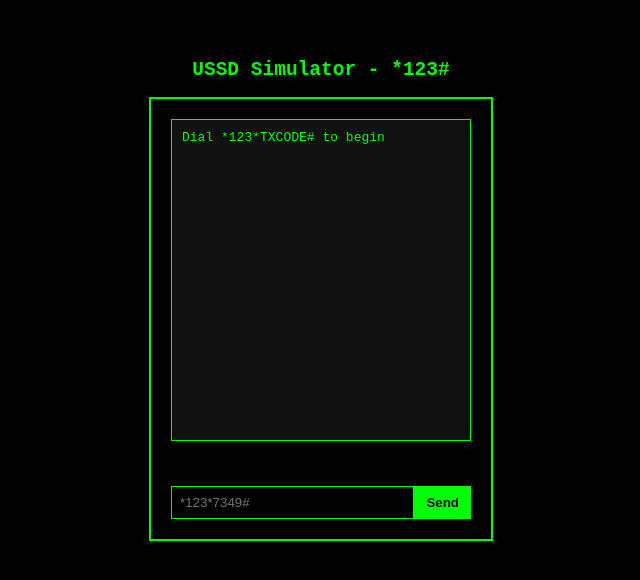
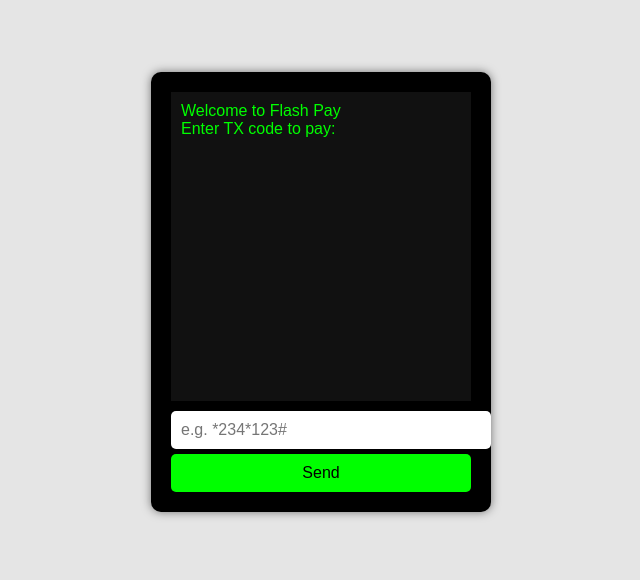
Before and after one commit to kirish34/flashpay-backend, a website: page ussd-simulator.html in a window 1280 px wide. Shown: the part 108-688 px from the top of the page, without its empty margins (319-959 px from the left). Drawn offline with Linux system fonts and the light colour scheme.

```diff
--- a/ussd-simulator.html
+++ b/ussd-simulator.html
@@ -1,101 +1,105 @@
 <!DOCTYPE html>
 <html lang="en">
 <head>
-  <meta charset="UTF-8" />
-  <meta name="viewport" content="width=device-width, initial-scale=1.0" />
-  <title>USSD Simulator - Flash Pay</title>
+    <meta charset="UTF-8">
+    <title>Flash Pay USSD Simulator</title>
     <style>
         body {
-      font-family: monospace;
-      background: #000;
-      color: #0f0;
+            font-family: Arial, sans-serif;
+            background-color: #e5e5e5;
             display: flex;
-      flex-direction: column;
             align-items: center;
             justify-content: center;
             height: 100vh;
             margin: 0;
         }
         .ussd-screen {
-      border: 2px solid #0f0;
+            background-color: #000;
+            color: #0f0;
             padding: 20px;
             width: 300px;
             height: 400px;
             display: flex;
             flex-direction: column;
             justify-content: space-between;
+            border-radius: 10px;
+            box-shadow: 0 0 10px rgba(0,0,0,0.5);
         }
-    .display {
-      background: #111;
-      color: #0f0;
-      height: 300px;
+        .screen {
+            background-color: #111;
+            padding: 10px;
+            flex-grow: 1;
             overflow-y: auto;
-      padding: 10px;
-      border: 1px solid #0f0;
-    }
-    .input-group {
-      display: flex;
+            margin-bottom: 10px;
+            font-size: 16px;
         }
         input[type="text"] {
-      flex: 1;
-      padding: 8px;
-      background: #000;
-      color: #0f0;
-      border: 1px solid #0f0;
+            padding: 10px;
+            font-size: 16px;
+            width: 100%;
+            border: none;
+            border-radius: 5px;
+            outline: none;
         }
         button {
-      padding: 8px 12px;
-      background: #0f0;
+            padding: 10px;
+            font-size: 16px;
+            background-color: #0f0;
             border: none;
-      color: #000;
-      font-weight: bold;
+            border-radius: 5px;
+            margin-top: 5px;
             cursor: pointer;
         }
     </style>
 </head>
 <body>
-  <h2>USSD Simulator - *123#</h2>
+
 <div class="ussd-screen">
-    <div class="display" id="ussdDisplay">Dial *123*TXCODE# to begin</div>
-    <div class="input-group">
-      <input type="text" id="ussdInput" placeholder="*123*7349#" />
-      <button onclick="submitUSSD()">Send</button>
+    <div class="screen" id="screen">
+        Welcome to Flash Pay<br>Enter TX code to pay:
     </div>
+    <input type="text" id="input" placeholder="e.g. *234*123#">
+    <button onclick="sendUSSD()">Send</button>
 </div>
 
 <script>
-    async function submitUSSD() {
-      const input = document.getElementById("ussdInput").value.trim();
-      const display = document.getElementById("ussdDisplay");
-      display.innerHTML += `\n> ${input}`;
+    async function sendUSSD() {
+        const input = document.getElementById('input').value.trim();
+        const screen = document.getElementById('screen');
 
-      const match = input.match(/\*123\*(\d+)#/);
-      if (!match) {
-        display.innerHTML += "\nInvalid format. Use *123*TXCODE#";
+        if (!input.startsWith('*') || !input.endsWith('#')) {
+            screen.innerHTML += "<br>❌ Invalid USSD format!";
             return;
         }
 
-      const txCode = match[1];
-      const msisdn = prompt("Enter phone number (2547...) to receive STK Push:");
-      if (!msisdn) return;
+        // Extract TX code from input like *234*123#
+        const parts = input.split('*');
+        if (parts.length < 2) {
+            screen.innerHTML += "<br>❌ Invalid TX code!";
+            return;
+        }
+        const txcode = parts[1].replace('#', '');
 
         try {
-        const res = await fetch("http://localhost:4500/ussd", {
-          method: "POST",
-          headers: { "Content-Type": "application/json" },
-          body: JSON.stringify({ txCode, msisdn })
+            const response = await fetch('https://flashpay-backend-swkk.onrender.com/generate', {
+                method: 'POST',
+                headers: {
+                    'Content-Type': 'application/json'
+                },
+                body: JSON.stringify({
+                    amount: 10,
+                    till: '001'
+                })
             });
 
-        const data = await res.json();
-        if (res.ok) {
-          display.innerHTML += `\n✅ STK Push triggered to ${msisdn}`;
-        } else {
-          display.innerHTML += `\n❌ Error: ${data.error || "Unknown issue"}`;
-        }
+            const data = await response.json();
+            screen.innerHTML += `<br>✅ TX Code ${data.tx.code} for Ksh ${data.tx.amount} generated!`;
         } catch (err) {
-        display.innerHTML += "\n❌ Network error.";
+            console.error(err);
+            screen.innerHTML += "<br>❌ Network error!";
         }
     }
 </script>
+
 </body>
 </html>
```
Lines whose indentation alone changed are shown as unchanged.
